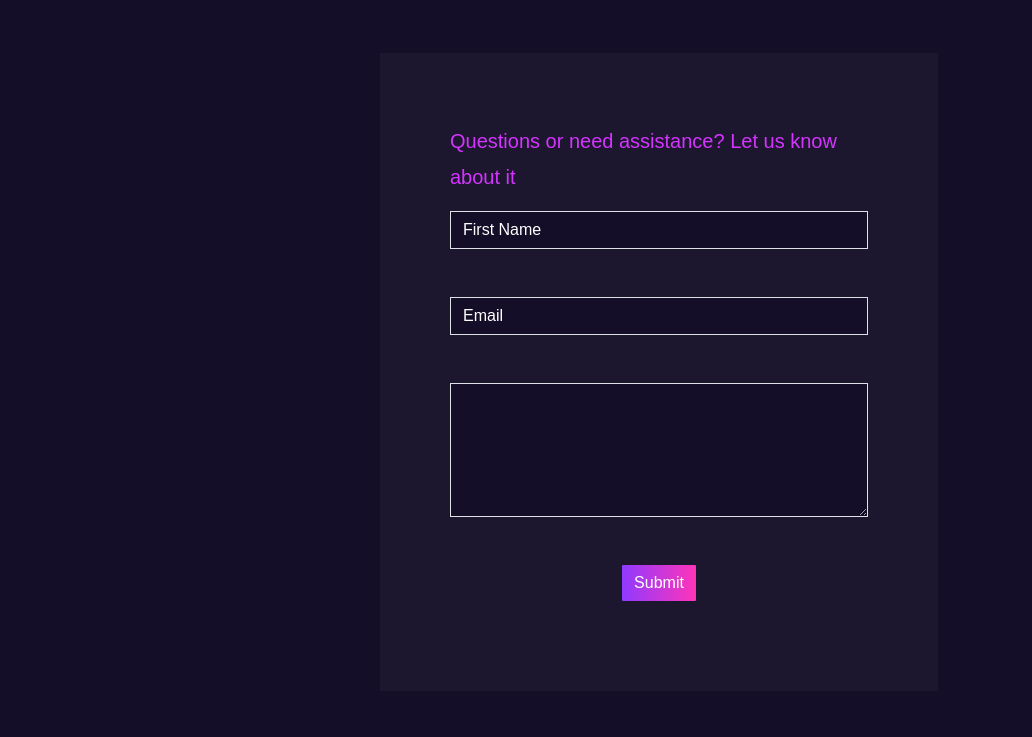
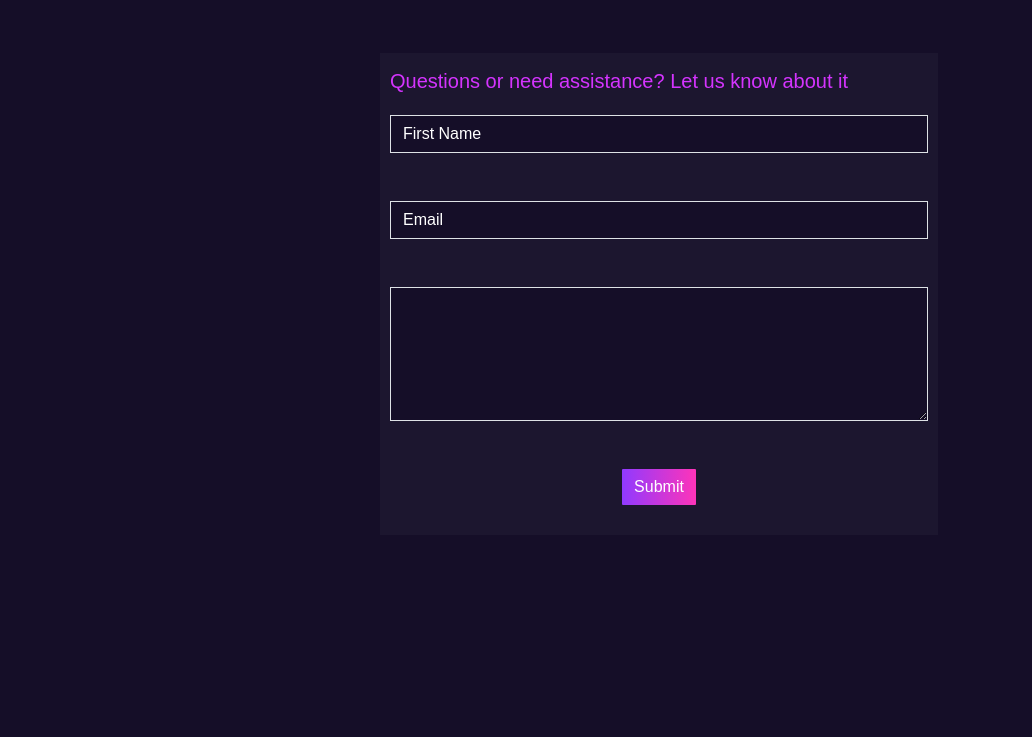
Before and after one commit to seyicole/getlinked, a plain HTML site: page contact.html in a window 1280 px wide. Shown: the part 63-800 px from the top of the page, 248-1280 px from the left. Drawn offline with nearby package versions, Linux system fonts and the light colour scheme.

Commit message:
nearly there

```diff
--- a/css/style.css
+++ b/css/style.css
@@ -163,7 +163,7 @@ a{
 .bd{
     border: 0px solid;
     background: #ffffff08;
-    padding: 70px;
+    padding: 10px;
 }
 
 /* button */
```
